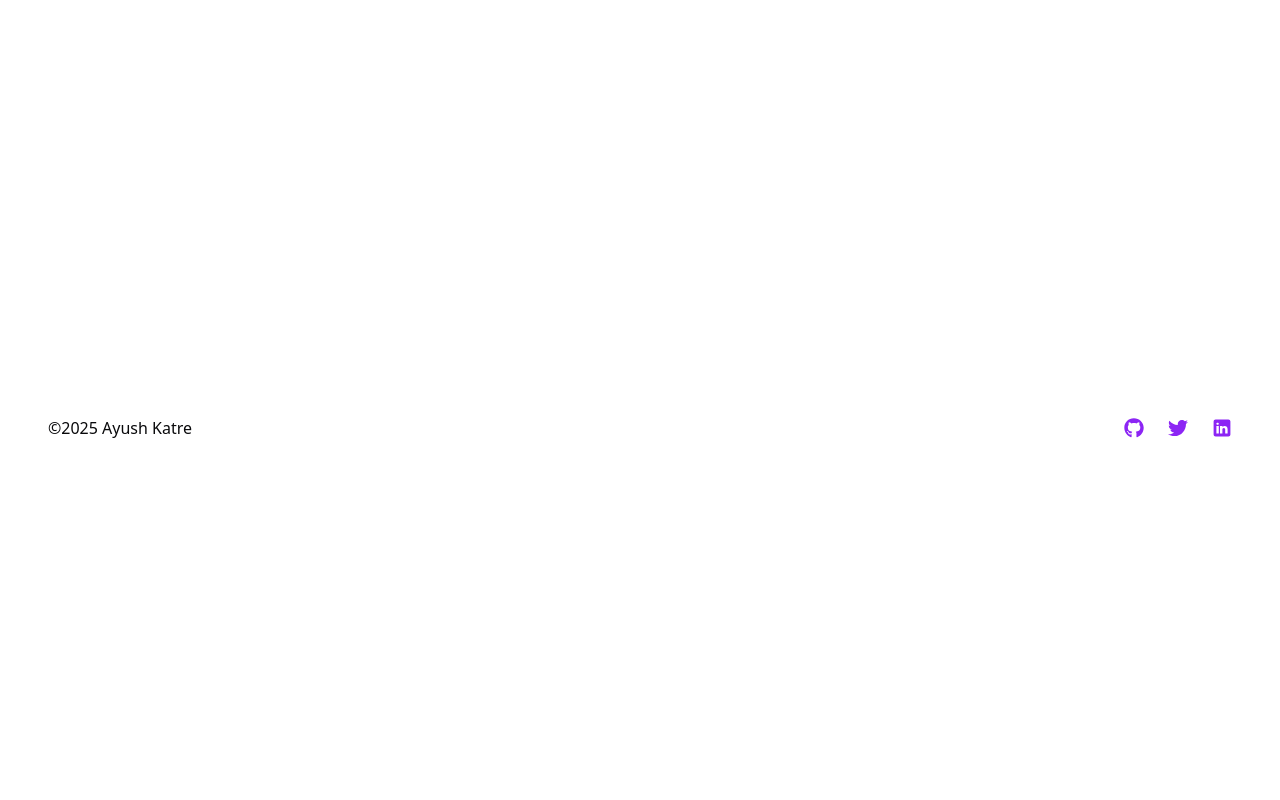
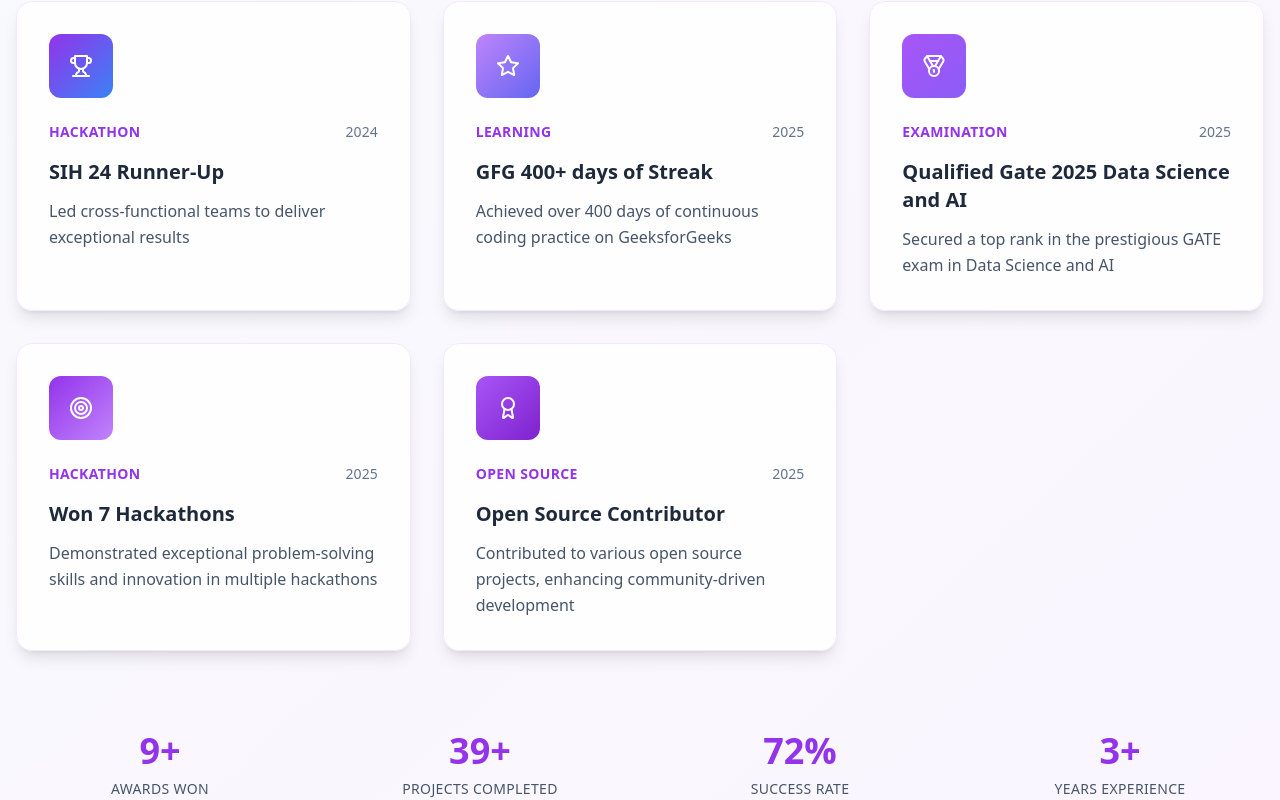
Before and after one commit to AyushKatre05/My_Portfolio, a Next.js app: page /achievements in a window 1280 px wide. Before the commit this address had no page. Shown: the part 480-1280 px from the top of the page. Before the commit the page ends 960 px from the top, so only its background shows below. Built offline with nearby package versions, Linux system fonts and the light colour scheme.

Commit message:
achievementsadded

```diff
--- /dev/null
+++ b/src/pages/achievements.tsx
@@ -0,0 +1,152 @@
+import React from 'react';
+import { Trophy, Award, Star, Medal, Target, Zap } from 'lucide-react';
+
+const Achievements = () => {
+  const achievements = [
+    {
+      id: 1,
+      title: "SIH 24 Runner-Up",
+      category: "Hackathon",
+      year: "2024",
+      description: "Led cross-functional teams to deliver exceptional results",
+      icon: <Trophy className="w-6 h-6" />,
+      color: "from-purple-600 to-blue-500"
+    },
+    {
+      id: 2,
+      title: "GFG 400+ days of Streak",
+      category: "Learning",
+      year: "2025",
+      description: "Achieved over 400 days of continuous coding practice on GeeksforGeeks",
+      icon: <Star className="w-6 h-6" />,
+      color: "from-purple-400 to-indigo-500"
+    },
+    {
+      id: 3,
+      title: "Qualified Gate 2025 Data Science and AI",
+      category: "Examination",
+      year: "2025",
+      description: "Secured a top rank in the prestigious GATE exam in Data Science and AI",
+      icon: <Medal className="w-6 h-6" />,
+      color: "from-purple-500 to-violet-500"
+    },
+    {
+      id: 4,
+      title: "Won 7 Hackathons",
+      category: "Hackathon",
+      year: "2025",
+      description: "Demonstrated exceptional problem-solving skills and innovation in multiple hackathons",
+      icon: <Target className="w-6 h-6" />,
+      color: "from-purple-600 to-purple-400"
+    },
+    {
+      id: 5,
+      title: "Open Source Contributor",
+      category: "Open Source",
+      year: "2025",
+      description: "Contributed to various open source projects, enhancing community-driven development",
+      icon: <Award className="w-6 h-6" />,
+      color: "from-purple-500 to-purple-700"
+    }
+  ];
+
+  return (
+    <div className="min-h-screen bg-gradient-to-br from-slate-50 to-purple-50 dark:from-black dark:to-gray-900 py-16 px-4">
+      <div className="max-w-7xl mx-auto">
+        {/* Header Section */}
+        <div className="text-center mb-16 animate-fade-in">
+          <h1 className="text-5xl md:text-7xl font-bold bg-gradient-to-r from-purple-600 to-pink-600 dark:from-purple-400 dark:to-pink-400 bg-clip-text text-transparent mb-6">
+            Achievements
+          </h1>
+          <p className="text-xl text-slate-600 dark:text-slate-300 max-w-3xl mx-auto leading-relaxed">
+            A collection of milestones, recognitions, and accomplishments that define my professional journey
+          </p>
+          <div className="w-24 h-1 bg-gradient-to-r from-purple-500 to-pink-500 mx-auto mt-8 rounded-full"></div>
+        </div>
+
+        {/* Achievements Grid */}
+        <div className="grid grid-cols-1 md:grid-cols-2 lg:grid-cols-3 gap-8">
+          {achievements.map((achievement, index) => (
+            <div
+              key={achievement.id}
+              className="group relative bg-white/80 dark:bg-gray-900/80 backdrop-blur-sm rounded-2xl p-8 shadow-lg hover:shadow-2xl transition-all duration-500 hover:scale-105 animate-fade-in border border-purple-100 dark:border-gray-700"
+              style={{
+                animationDelay: `${index * 150}ms`,
+                animation: `fade-in 0.6s ease-out ${index * 150}ms both`
+              }}
+            >
+              {/* Gradient Background */}
+              <div className={`absolute inset-0 bg-gradient-to-br ${achievement.color} opacity-0 group-hover:opacity-5 transition-opacity duration-500 rounded-2xl`}></div>
+
+              {/* Icon */}
+              <div className={`inline-flex items-center justify-center w-16 h-16 rounded-xl bg-gradient-to-br ${achievement.color} text-white mb-6 group-hover:scale-110 transition-transform duration-300`}>
+                {achievement.icon}
+              </div>
+
+              {/* Content */}
+              <div className="relative z-10">
+                <div className="flex items-center justify-between mb-4">
+                  <span className="text-sm font-semibold text-purple-600 dark:text-purple-400 uppercase tracking-wide">
+                    {achievement.category}
+                  </span>
+                  <span className="text-sm text-slate-500 dark:text-slate-400 font-medium">
+                    {achievement.year}
+                  </span>
+                </div>
+
+                <h3 className="text-xl font-bold text-slate-800 dark:text-white mb-3 group-hover:text-purple-600 dark:group-hover:text-purple-400 transition-colors duration-300">
+                  {achievement.title}
+                </h3>
+
+                <p className="text-slate-600 dark:text-slate-300 leading-relaxed">
+                  {achievement.description}
+                </p>
+              </div>
+
+              {/* Hover Effect */}
+              <div className="absolute inset-0 rounded-2xl bg-gradient-to-br from-purple-500/10 to-pink-500/10 opacity-0 group-hover:opacity-100 transition-opacity duration-500"></div>
+            </div>
+          ))}
+        </div>
+
+        {/* Stats Section */}
+        <div className="mt-20 grid grid-cols-1 md:grid-cols-4 gap-8">
+          <div className="text-center group animate-fade-in" style={{ animationDelay: '800ms' }}>
+            <div className="text-4xl font-bold text-purple-600 dark:text-purple-400 mb-2 group-hover:scale-110 transition-transform duration-300">
+              9+
+            </div>
+            <div className="text-slate-600 dark:text-slate-300 uppercase tracking-wide text-sm">
+              Awards Won
+            </div>
+          </div>
+          <div className="text-center group animate-fade-in" style={{ animationDelay: '900ms' }}>
+            <div className="text-4xl font-bold text-purple-600 dark:text-purple-400 mb-2 group-hover:scale-110 transition-transform duration-300">
+              39+
+            </div>
+            <div className="text-slate-600 dark:text-slate-300 uppercase tracking-wide text-sm">
+              Projects Completed
+            </div>
+          </div>
+          <div className="text-center group animate-fade-in" style={{ animationDelay: '1000ms' }}>
+            <div className="text-4xl font-bold text-purple-600 dark:text-purple-400 mb-2 group-hover:scale-110 transition-transform duration-300">
+              72%
+            </div>
+            <div className="text-slate-600 dark:text-slate-300 uppercase tracking-wide text-sm">
+              Success Rate
+            </div>
+          </div>
+          <div className="text-center group animate-fade-in" style={{ animationDelay: '1100ms' }}>
+            <div className="text-4xl font-bold text-purple-600 dark:text-purple-400 mb-2 group-hover:scale-110 transition-transform duration-300">
+              3+
+            </div>
+            <div className="text-slate-600 dark:text-slate-300 uppercase tracking-wide text-sm">
+              Years Experience
+            </div>
+          </div>
+        </div>
+      </div>
+    </div>
+  );
+};
+
+export default Achievements;
```
